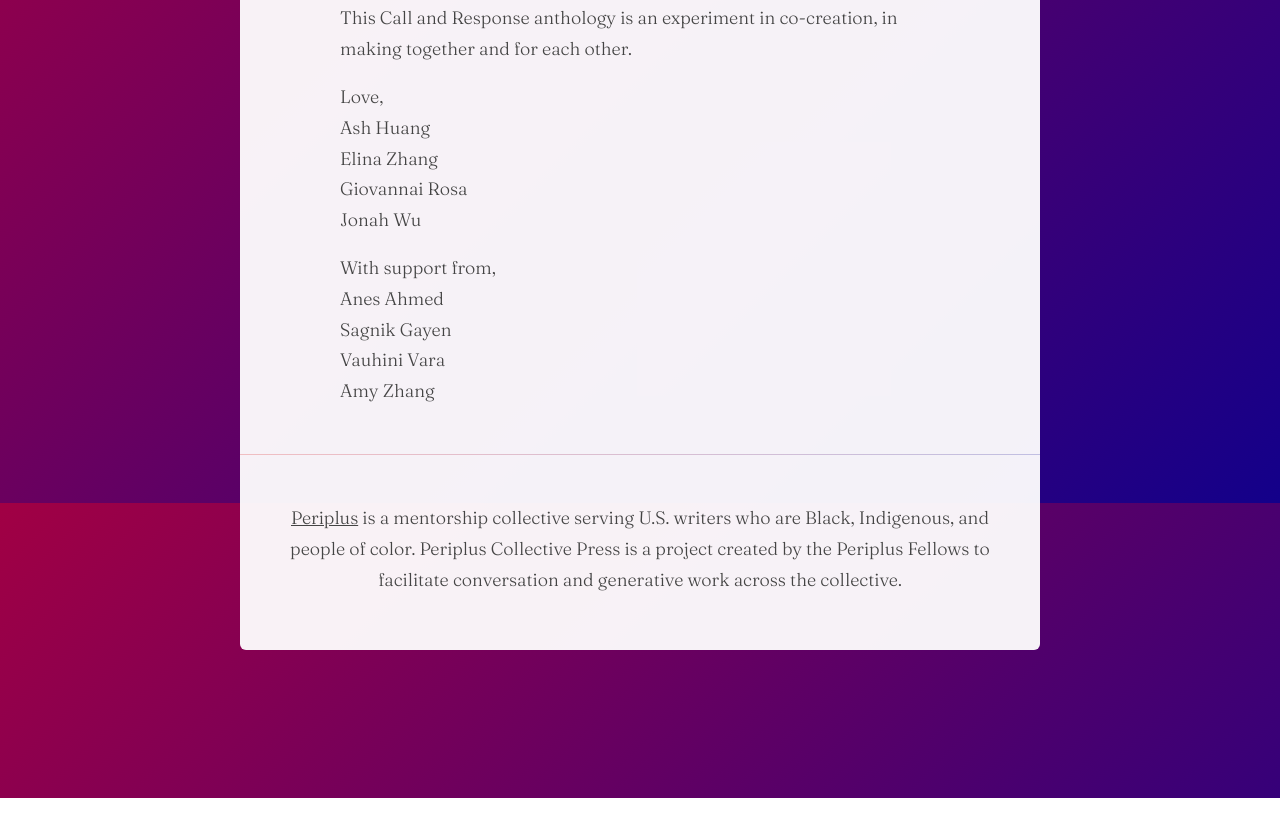
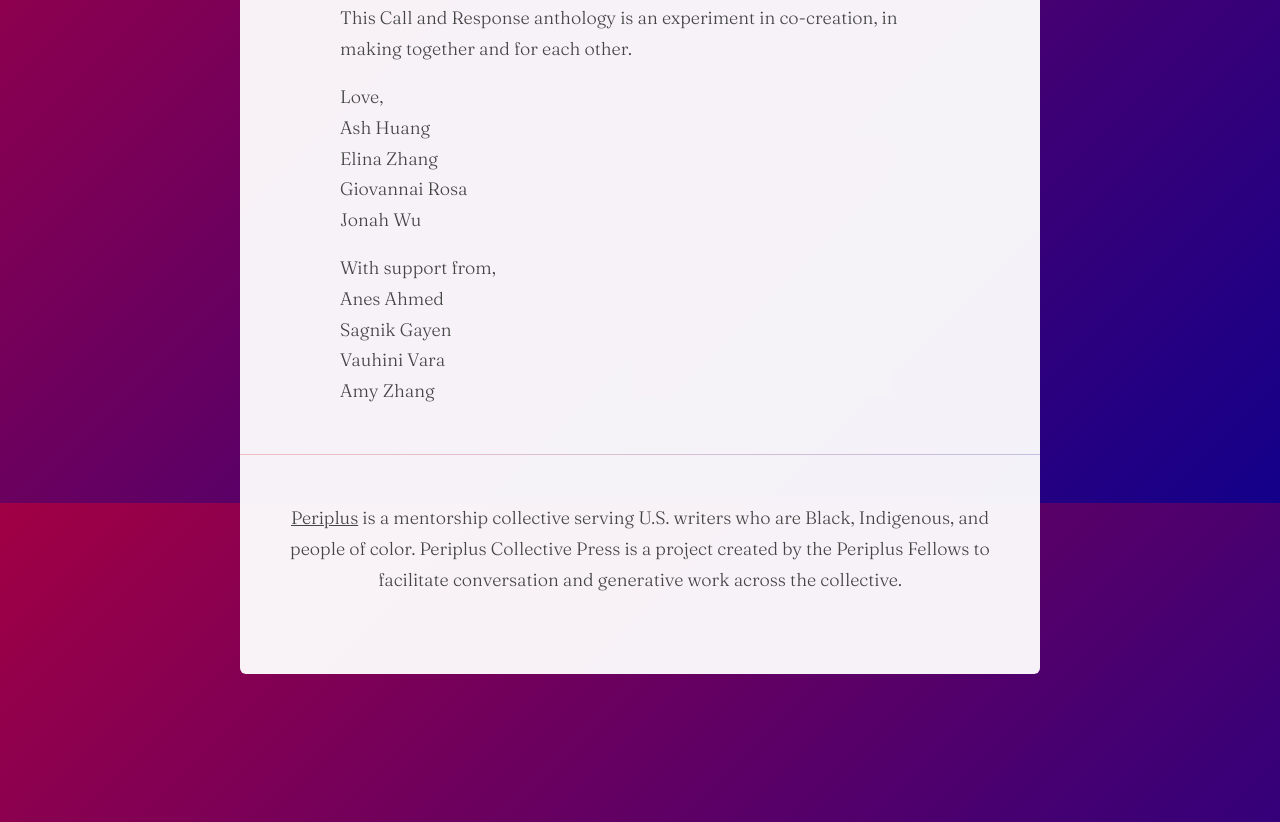
Before and after one commit to peripress/callandresponse, an Astro site: page / in a window 1280 px wide. Shown: the part 4297-5119 px from the top of the page. Before the commit the page ends 5095 px from the top, so only its background shows below. Built offline with nearby package versions, Linux system fonts and the light colour scheme; Astro itself is replaced by a stand-in of ours.

Commit message:
footer margins

```diff
--- a/src/components/Footer.astro
+++ b/src/components/Footer.astro
@@ -9,7 +9,7 @@ import '../styles/global.css';
 </footer>
 <style>
 	footer {
-		padding: 0 var(--big-margin);
+		padding: 0 var(--big-margin) var(--med-margin);
 		text-align: center;
 	}
 
```
